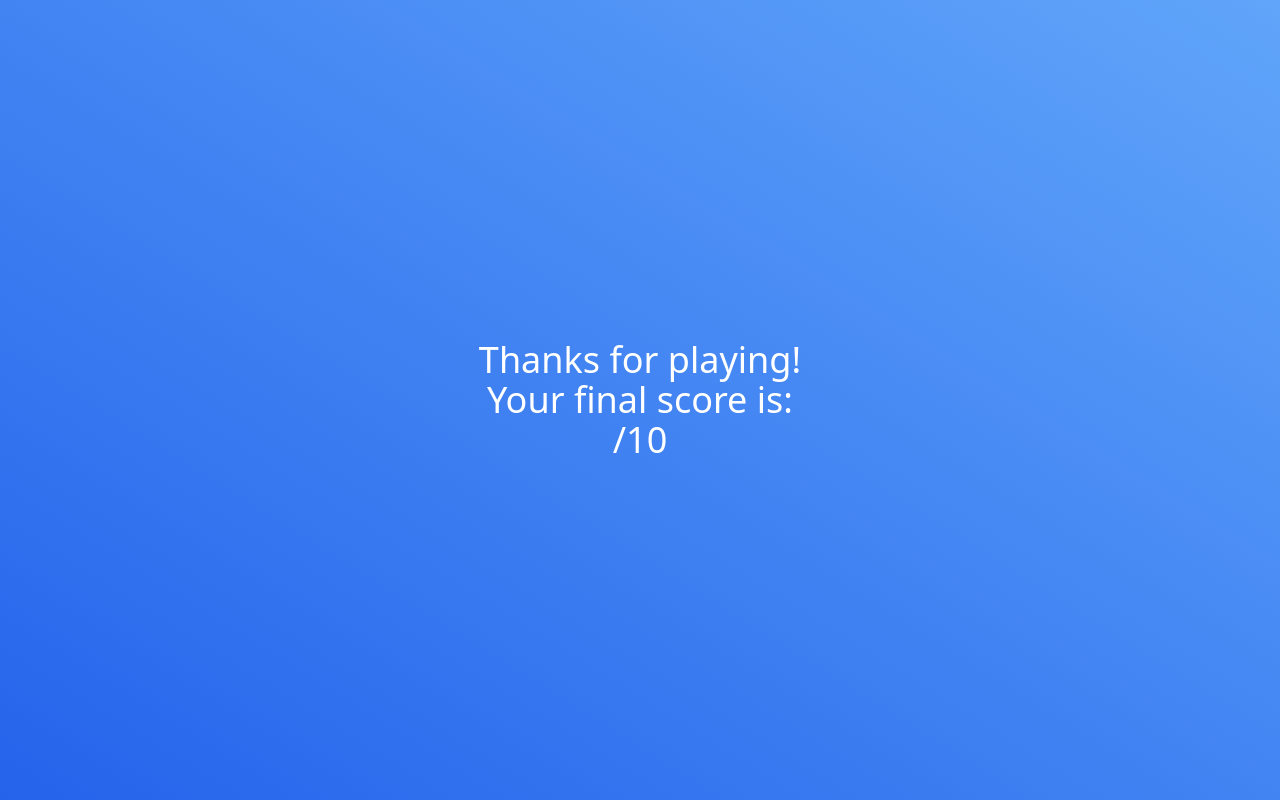
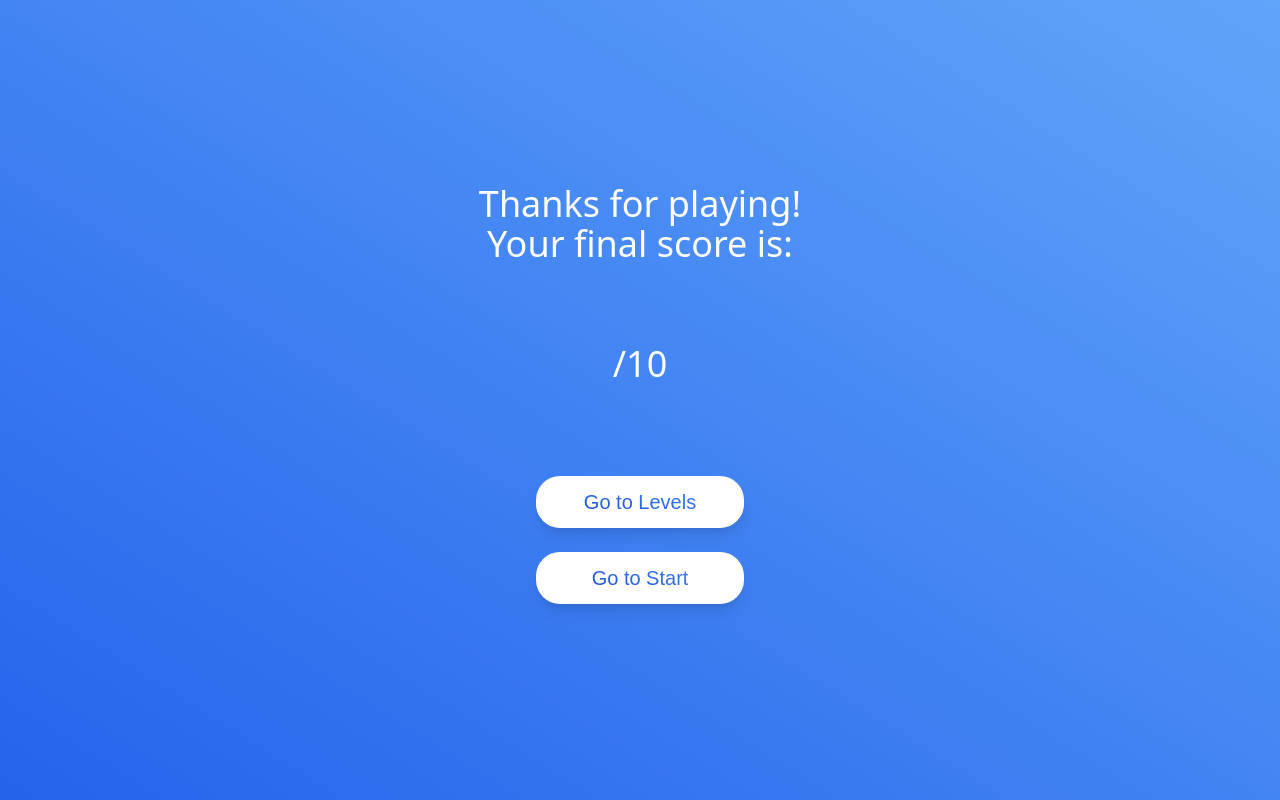
Before and after one commit to Babu-Mohammed-Izhan/animequiz, a Next.js app: page /end in a window 1280 px wide. Built offline with nearby package versions, Linux system fonts and the light colour scheme.

Commit message:
finished end page and added animations to all the buttons

```diff
--- a/components/Levelcards.tsx
+++ b/components/Levelcards.tsx
@@ -15,7 +15,7 @@ const Levelcards = ({ name, colors, route, level }: levelTypes) => {
   return (
     <Link href={`${route}`} passHref>
       <div
-        className={`bg-gradient-to-tr ${colors.from} ${colors.to} rounded-[30px] pl-5 pr-44 py-6 w-full sm:mt-16 mt-10`}
+        className={`bg-gradient-to-tr ${colors.from} ${colors.to} rounded-[30px] pl-5 pr-44 py-6 w-full sm:mt-16 mt-10 active:animate-press shadow-xl`}
       >
         <button className="border-2 border-white text-white md:rounded-3xl rounded-2xl px-4 pt-3 pb-2 sm:mb-4 mb-2">
           <i className="fa-solid fa-play sm:text-3xl text-xl"></i>
--- a/pages/end.tsx
+++ b/pages/end.tsx
@@ -1,5 +1,6 @@
 import React from 'react';
 import { useRouter } from 'next/router';
+import Link from 'next/link';
 
 const End = () => {
   const router = useRouter();
@@ -8,11 +9,25 @@ const End = () => {
   return (
     <div className="bg-gradient-to-tr from-blue-600 to-blue-400 h-screen text-white">
       <div className="w-10/12 mx-auto flex flex-col justify-between h-full py-10">
-        <nav className="flex flex-col justify-center items-center h-full">
+        <div className="flex flex-col justify-center items-center h-full">
           <h1 className="text-2xl md:text-4xl">Thanks for playing!</h1>
           <h1 className="text-2xl md:text-4xl">Your final score is:</h1>
-          <h1 className="text-2xl md:text-4xl">{score}/10</h1>
-        </nav>
+          <h1 className="text-2xl md:text-4xl py-20">{score}/10</h1>
+          <button className="text-xl font-medium py-3 font-Quicksand w-52 bg-white rounded-3xl my-3 shadow-lg active:animate-press">
+            <Link href="/levels" passHref>
+              <span className="text-transparent bg-clip-text bg-gradient-to-tr from-blue-700 to-blue-500">
+                Go to Levels
+              </span>
+            </Link>
+          </button>
+          <button className="text-xl font-medium py-3 font-Quicksand w-52 bg-white rounded-3xl my-3 shadow-lg active:animate-press">
+            <Link href="/" passHref>
+              <span className="text-transparent bg-clip-text bg-gradient-to-tr from-blue-700 to-blue-500">
+                Go to Start
+              </span>
+            </Link>
+          </button>
+        </div>
       </div>
     </div>
   );
--- a/pages/levels/[name].tsx
+++ b/pages/levels/[name].tsx
@@ -20,7 +20,7 @@ const Levels = ({ name }: gameType) => {
         <div className="w-full">
           <h3 className="text-white text-3xl">level 2</h3>
           <h1 className="text-white text-6xl mb-40 capitalize">{name}</h1>
-          <button className="bg-white rounded-3xl w-full mx-auto py-5 shadow-xl">
+          <button className="bg-white rounded-3xl w-full mx-auto py-5 shadow-xl active:animate-press">
             <span
               className="text-transparent bg-clip-text bg-gradient-to-tr from-blue-600 to-teal-500 font-bold text-3xl"
               onClick={() => router.push('/game')}
```
